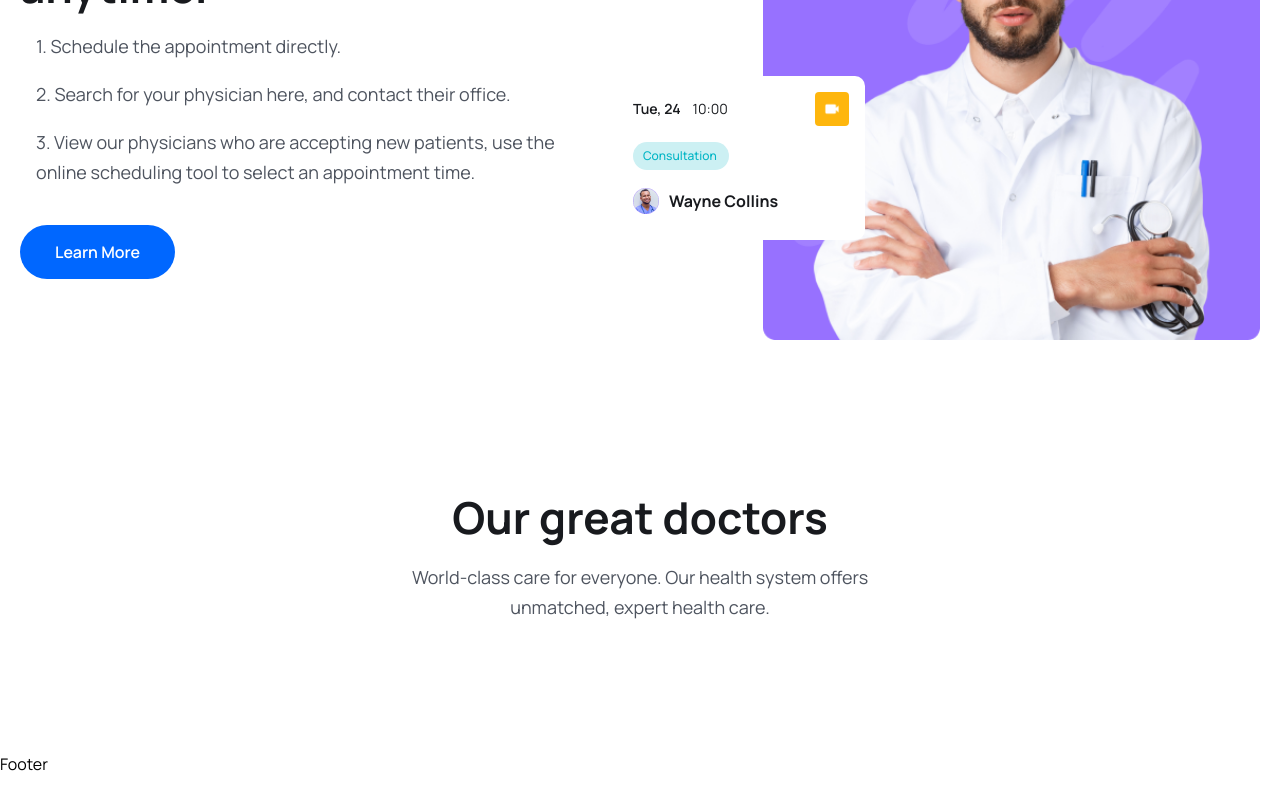
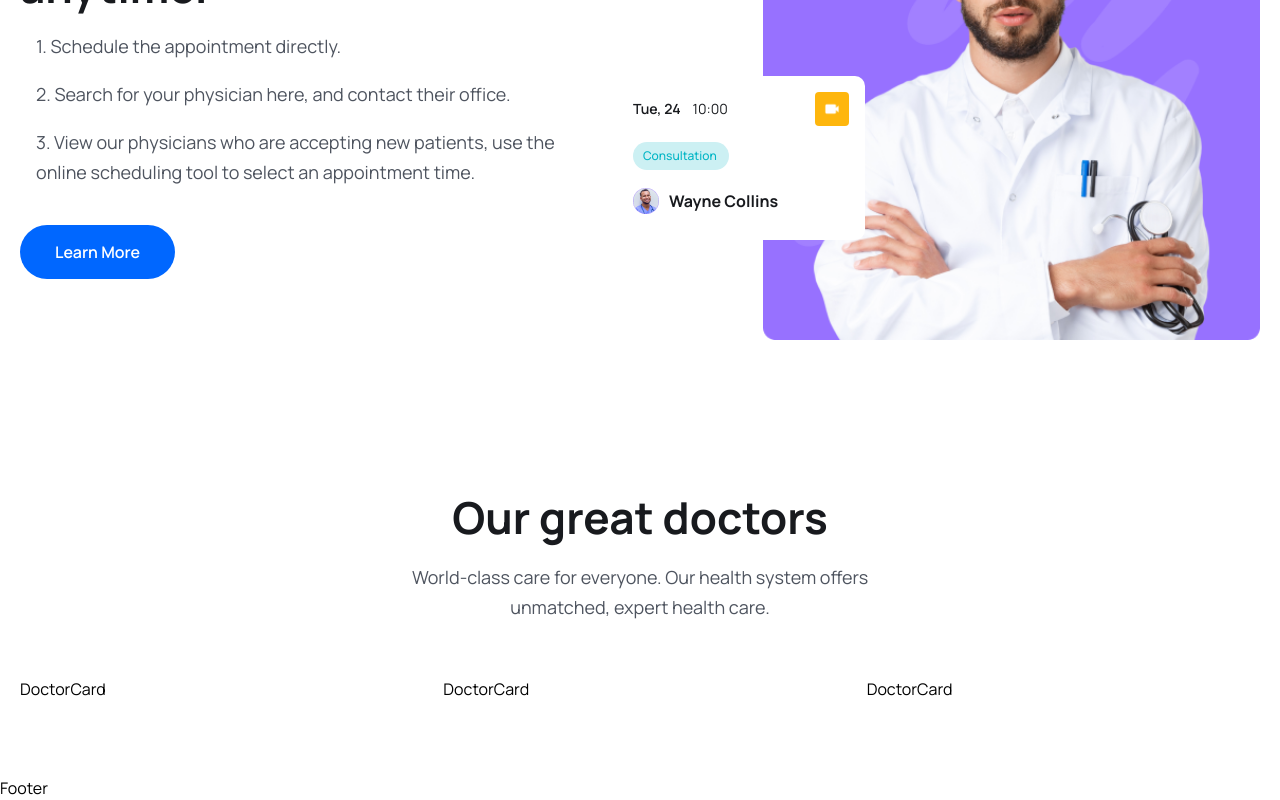
Before and after one commit to aroraadivya/Mern-Stack-Medicare, a React (Vite) app in the folder frontend/: page / in a window 1280 px wide. Shown: the part 3404-4204 px from the top of the page. Before the commit the page ends 4180 px from the top, so only its background shows below. Built offline with nearby package versions, Linux system fonts and the light colour scheme.

Commit message:
"Removed empty div elements and added 'DoctorCard' text in DoctorCard component"

```diff
--- a/frontend/src/components/Doctors/DoctorCard.jsx
+++ b/frontend/src/components/Doctors/DoctorCard.jsx
@@ -2,9 +2,7 @@ import React from 'react'
 
 const DoctorCard = () => {
   return (
-    <div>
-
-    </div>
+    <div>DoctorCard</div>
   )
 }
 
```
